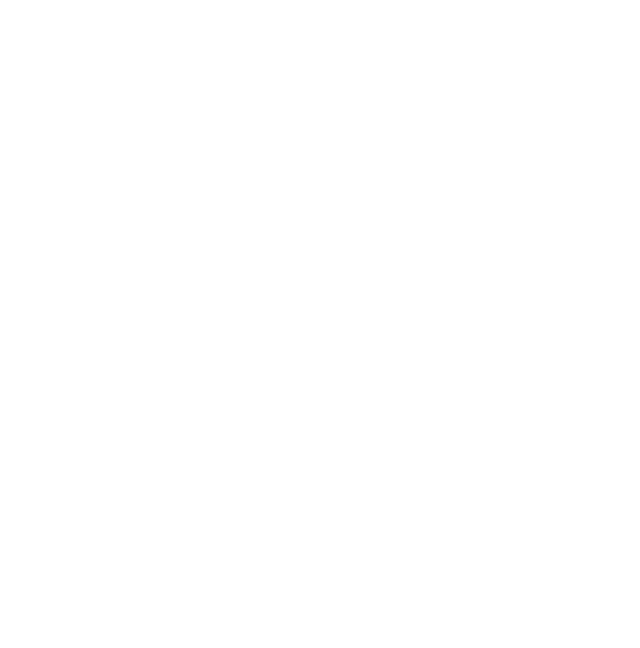
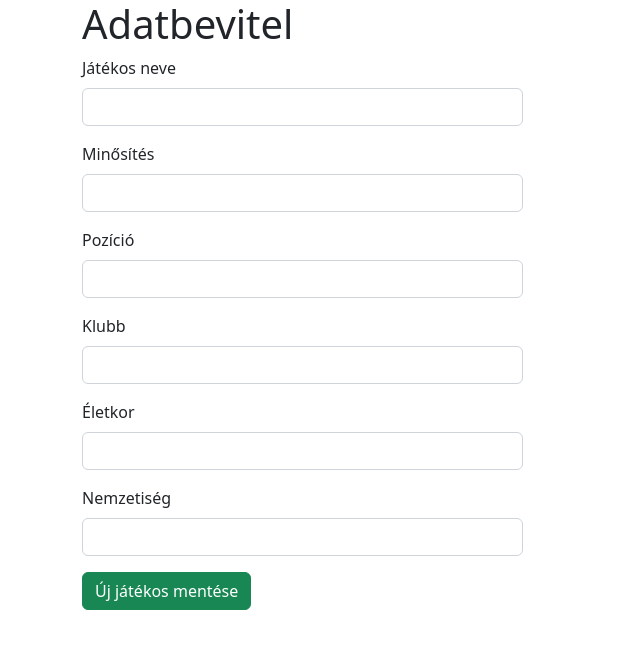
Before and after one commit to Brecsi/focistak, a website: page frontend/appendForm.html in a window 1280 px wide. Shown: the whole page, without its empty margins (0-640 px from the left). Drawn offline with nearby package versions, Linux system fonts and the light colour scheme.

Commit message:
űrlap kész

```diff
--- a/frontend/appendForm.html
+++ b/frontend/appendForm.html
@@ -1,15 +1,60 @@
-<!DOCTYPE html>
+<!doctype html>
 <html lang="en">
+
 <head>
-    <meta charset="UTF-8">
-    <meta http-equiv="X-UA-Compatible" content="IE=edge">
-    <meta name="viewport" content="width=device-width, initial-scale=1.0">
-    <title>Index</title>
+    <meta charset="utf-8">
+    <meta name="viewport" content="width=device-width, initial-scale=1">
+    <title>Adatbevitel</title>
+    <link href="https://cdn.jsdelivr.net/npm/bootstrap@5.2.3/dist/css/bootstrap.min.css" rel="stylesheet"
+        integrity="sha384-rbsA2VBKQhggwzxH7pPCaAqO46MgnOM80zW1RWuH61DGLwZJEdK2Kadq2F9CUG65" crossorigin="anonymous">
 </head>
+
 <body>
+    <div class="container">
+        <h1>Adatbevitel</h1>
 
+        <div class="row col-md-5" id="bevitel">
+            <form>
+                <div class="mb-3">
 
+                    <label for="name" class="form-label" id="name-label">Játékos neve</label>
+                    <input type="text" class="form-control" id="nameInput" aria-describedby="nameHelp">
+                </div>
 
+                <div class="mb-3">
+                    <label for="type" class="form-label" id="qualification-label">Minősítés</label>
+                    <input type="text" class="form-control" id="nameInput" aria-describedby="nameHelp">
+                </div>
+
+                <div class="mb-3">
+                    <label for="price" class="form-label" id="position-label">Pozíció</label>
+                    <input type="number" class="form-control" id="priceInput">
+                </div>
+
+                <div class="mb-3">
+                    <label for="price" class="form-label" id="club-label">Klubb</label>
+                    <input type="text" class="form-control" id="priceInput">
+                </div>
+
+                <div class="mb-3">
+                    <label for="price" class="form-label" id="age-label">Életkor</label>
+                    <input type="number" class="form-control" id="priceInput">
+                </div>
+
+                <div class="mb-3">
+                    <label for="price" class="form-label" id="nationality-label">Nemzetiség</label>
+                    <input type="text" class="form-control" id="priceInput">
+                </div>
+
+                <button type="submit" class="btn btn-success" onclick="playerAppend()">Új játékos mentése</button>
+            </form>
+        </div>
+
+    </div>
     <script src="my.js"></script>
+    <script src="https://cdn.jsdelivr.net/npm/bootstrap@5.2.3/dist/js/bootstrap.bundle.min.js"
+        integrity="sha384-kenU1KFdBIe4zVF0s0G1M5b4hcpxyD9F7jL+jjXkk+Q2h455rYXK/7HAuoJl+0I4"
+        crossorigin="anonymous"></script>
 </body>
+
 </html>
```
